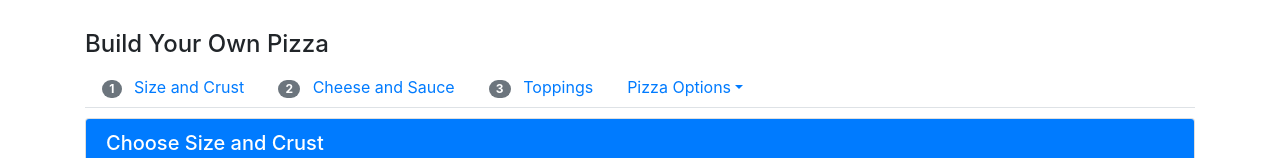
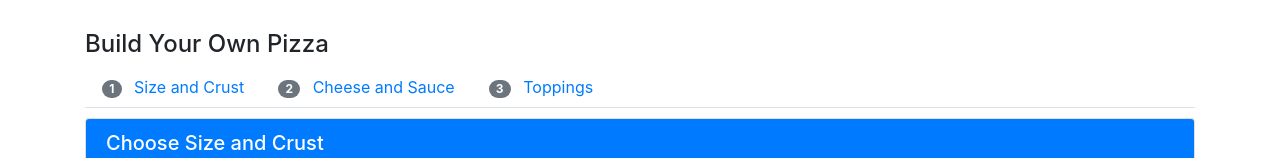
Before and after one commit to raymondjdugan/codeup-web-exercises, a plain HTML site: page order-pizza.html in a window 1280 px wide. Shown: the part 268-426 px from the top of the page. Drawn offline with nearby package versions, Linux system fonts and the light colour scheme.

Commit message:
hid dropdown menu on medium and larger screens

```diff
--- a/order-pizza.html
+++ b/order-pizza.html
@@ -72,7 +72,7 @@
                 </a>
             </li>
             <li>
-                <div class="nav-item dropdown">
+                <div class="nav-item dropdown d-md-none">
                     <a class="nav-link dropdown-toggle" data-toggle="dropdown" href="#" role="button">Pizza Options</a>
                     <div class="dropdown-menu">
                         <a class="dropdown-item" id="size-tab-btn" href="#size">Size</a>
```
